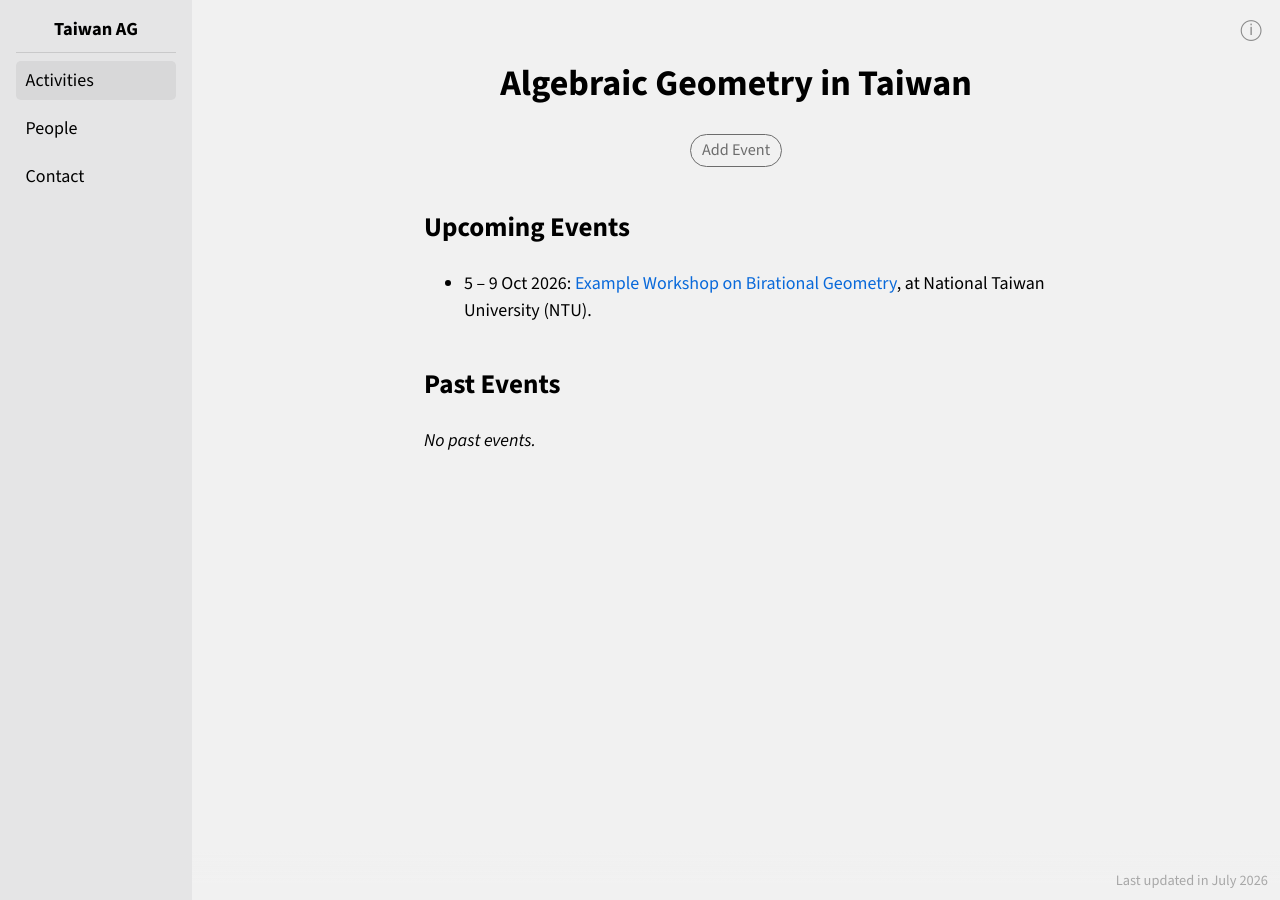
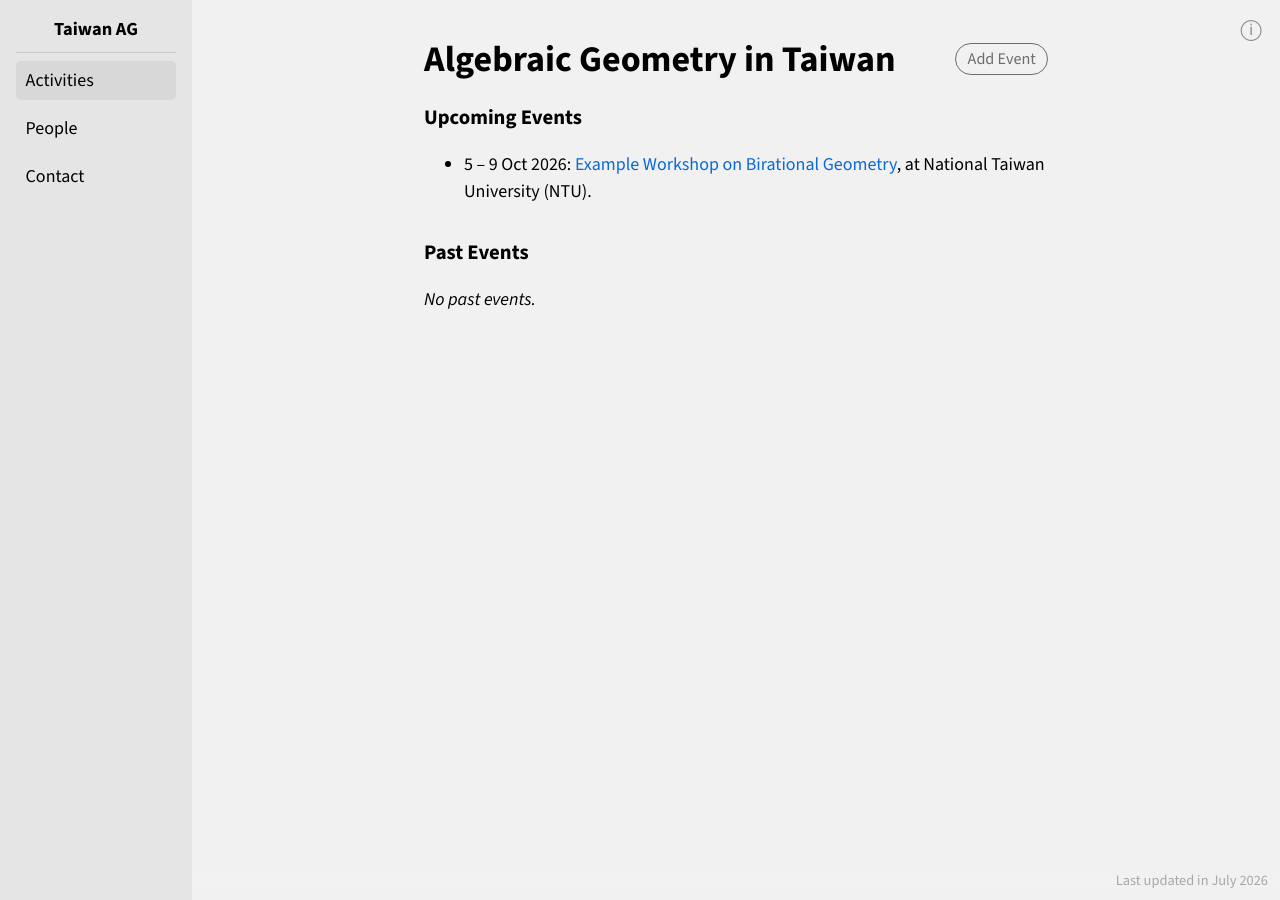
Before and after one commit to taiwan-ag/taiwan-ag.github.io, a Jekyll site: the page built from index.md, in a window 1280 px wide. Built offline with Jekyll 4.4.1, drawn with Linux system fonts in a browser that asks for light colours.

Commit message:
Move page-action buttons inline with heading, resize subsection titles
Add Event / Search were centered on their own line below the H1, which
read as being in the way and, on mobile (where the H1 is hidden in favor
of the topbar title), left a large empty gap before the first subsection.
Now the button sits right-aligned next to the heading, and h2/h3
subsection titles share one consistent size instead of h2 being
noticeably larger than h3.

Co-Authored-By: Claude Sonnet 5 <noreply@anthropic.com>
Claude-Session: https://claude.ai/code/session_018MqQmPRFp8y98TfkCLULsc

```diff
--- a/assets/css/main.css
+++ b/assets/css/main.css
@@ -54,7 +54,36 @@ h1 {
 }
 
 h2 {
-  margin-top: 2.5rem;
+  font-size: 1.15em;
+  margin-top: 2rem;
+}
+
+h3 {
+  font-size: 1.15em;
+}
+
+.page-content > h2:first-of-type {
+  margin-top: 1rem;
+}
+
+/* Title + action button (Add Event / Search) on one row, button
+   right-aligned rather than centered on its own line below the
+   heading. */
+.page-header {
+  align-items: center;
+  display: flex;
+  justify-content: space-between;
+  gap: 1rem;
+}
+
+.page-header h1 {
+  margin: 0;
+  text-align: left;
+}
+
+.page-header .button {
+  flex-shrink: 0;
+  margin: 0;
 }
 
 /* Desktop: the nav is a persistent left sidebar, so page content is
@@ -456,6 +485,10 @@ h2 {
   margin-top: 1.5rem;
 }
 
+.people-group:first-of-type {
+  margin-top: 0.75rem;
+}
+
 .people-cards {
   display: flex;
   flex-direction: column;
@@ -561,6 +594,14 @@ a.person-name:hover {
     display: none;
   }
 
+  /* With the h1 hidden, .page-header's only visible content is the
+     action button -- keep it pinned to the right instead of it
+     collapsing to flex-start (space-between's behavior with a single
+     child). */
+  .page-header {
+    justify-content: flex-end;
+  }
+
   .topbar {
     align-items: center;
     background: var(--sidebar-bg-color);
--- a/index.md
+++ b/index.md
@@ -5,9 +5,10 @@ heading: Algebraic Geometry in Taiwan
 permalink: /
 ---
 
-# {{ page.heading }}
-
-[Add Event](https://github.com/taiwan-ag/taiwan-ag.github.io/issues/new?template=add-event.yml){: .button }
+<div class="page-header">
+  <h1>{{ page.heading }}</h1>
+  <a href="https://github.com/taiwan-ag/taiwan-ag.github.io/issues/new?template=add-event.yml" class="button">Add Event</a>
+</div>
 
 ## Upcoming Events
 
```
Also changed, not shown: people.md (+4 -3 lines).
